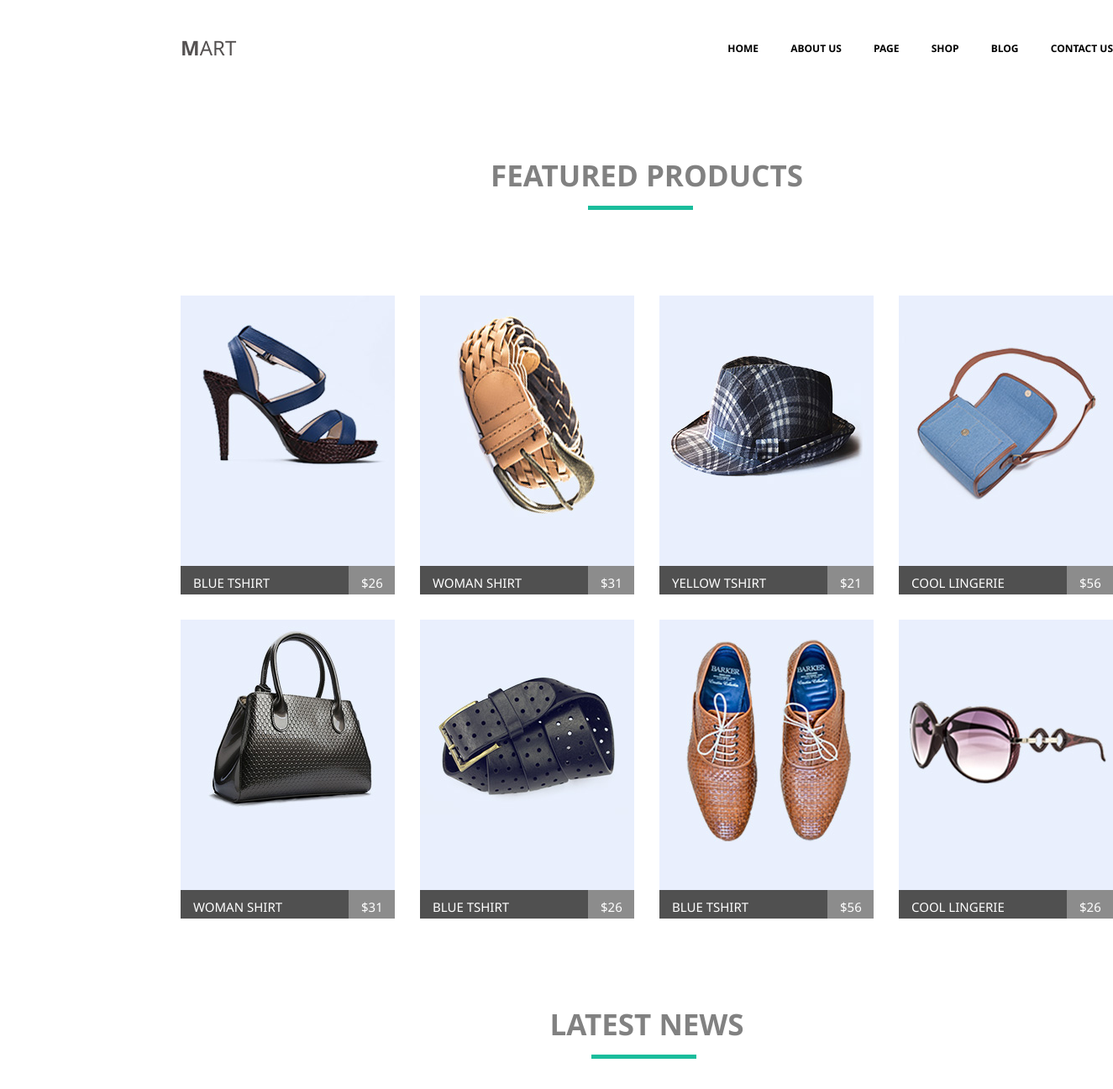
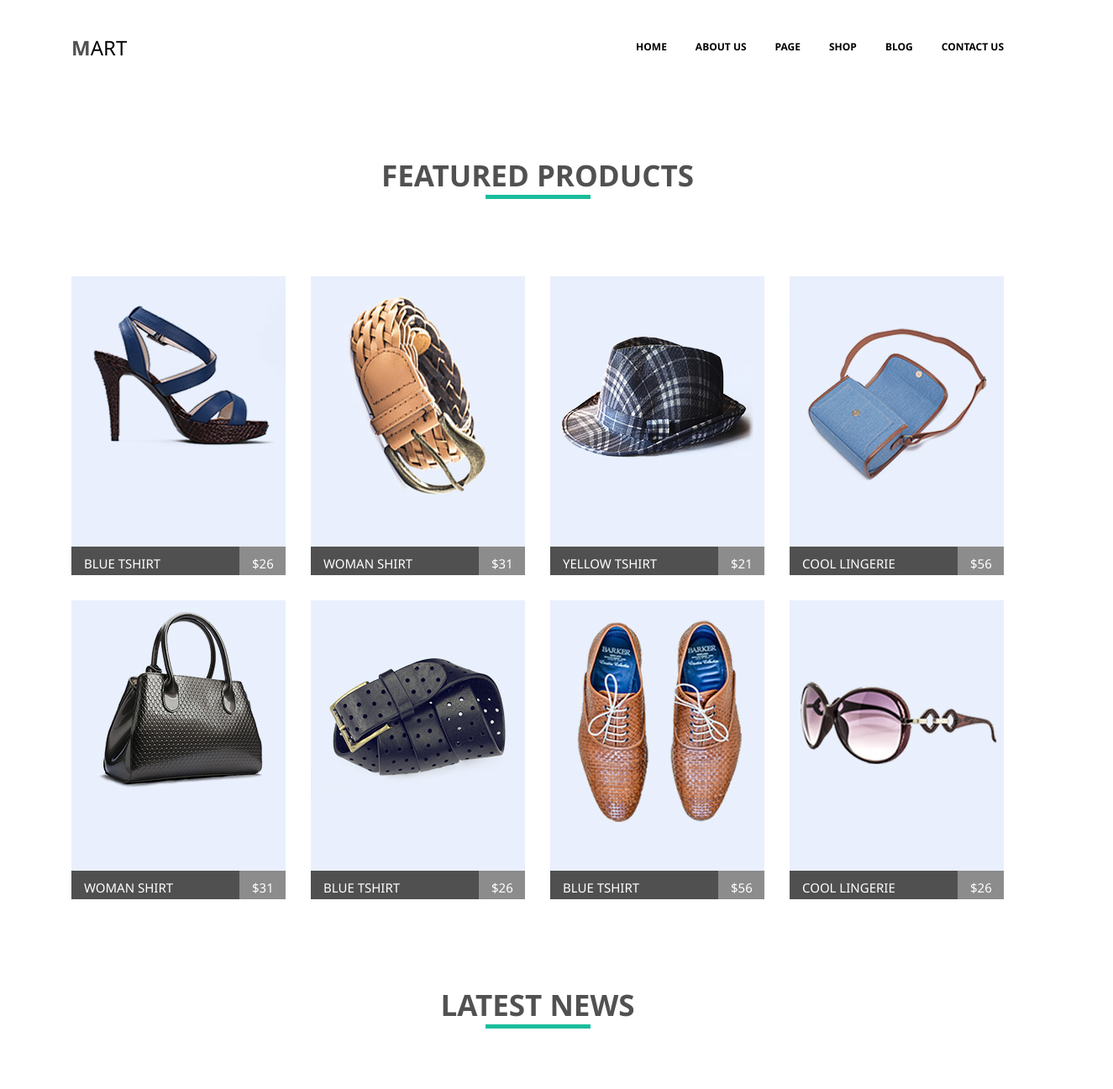
Before and after one commit to OlexandrManziuk/GoIT, a plain HTML site: page hw_4/index.html in a window 1280 px wide. Shown: the top 1297 px of the page at 84% size, 1325 px wide, since content can reach past the window. Drawn offline with Linux system fonts and the light colour scheme.

Commit message:
changed css/html acc2remarks(11)

```diff
--- a/hw_4/css/styles.css
+++ b/hw_4/css/styles.css
@@ -3,47 +3,55 @@
     padding: 0;
     box-sizing: border-box;
   }
+
+.container {
+    width: 1110px;
+    margin: 0 auto;
+}
+
 html {
-    margin-left: 215px;
-    width: 1110px;
-}
-html, body {
     font-family:'Segoe UI', 'Open Sans'
 }
 .site-navigation {
-    margin-top: 40px;
-    margin-bottom: 112px;
+    padding-top: 40px;
+    padding-bottom: 112px;
 }
 .logo {
-    display: inline-block;
+    display: block;
+    float: left;
     font-weight: 400;
-    color: rgb(85, 82, 82);
+    color: #515151;
     font-size: 24px;
+}
+a:hover {
+    cursor: pointer;
 }
 .logo:hover::first-letter {
     color: 	#1abd9c;
 }
 .logo::first-letter {
     font-weight: 700;
+    color: #515151;
 }
 a{
     text-decoration: none;
-    color: #000000;
+    color:#000000;
 }
 a:hover {
     color: #1abd9c;
     cursor: pointer;
 }
 .list {
-    width: 1040px;
+    /* width: 1040px; */
     float: right;
     margin: 0;
     padding: 0;
     text-align: right;
-    margin-top: 5px;
+    margin-top: 7px;
 }
 .nav-item {
-    display: inline-block;
+    display: block;
+    float: left;
     font-size: 12px;
     font-weight: 700;
 }
@@ -58,6 +66,7 @@ a:hover {
     margin: 0 auto;
     font-size: 35px;
     font-weight: 700;
+    color: #515151;
     text-align: center;
     display: block;
     position: relative;
@@ -66,29 +75,34 @@ a:hover {
     margin: 0 auto;
     font-size: 35px;
     font-weight: 700;
+    color: #515151;
     text-align: center;
     display: block;
     position: relative;
 }
 .first-header::after {
     content: '';
-    position: absolute;
+    /* position: absolute;
     bottom: 0;
     top: 60px;
-    left: 485px;
+    left: 485px; */
     width: 125px;
     height: 5px;
     background: #1abd9c;
+    display: block;
+    margin: 0 auto;
 }
 .second-header::after {
     content: '';
-    position: absolute;
+    /* position: absolute;
     bottom: 0;
     top: 60px;
-    left: 489px;
+    left: 489px; */
     width: 125px;
     height: 5px;
     background: #1abd9c;
+    display: block;
+    margin: 0 auto;
 }
 
 .clearfix::after {
@@ -100,7 +114,7 @@ a:hover {
     font-size: 0;
     float: left;
     margin-right: 30px;
-    margin-bottom: 102px;
+    /* margin-bottom: 102px; */
 }
 .catalog-item:nth-child(-n+4) {
     margin-bottom: 30px;
@@ -118,6 +132,7 @@ a:hover {
     background-color: #1abd9c;
 }
 .first-section {
+    padding-bottom: 102px;
     font-size: 0;
 }
 .catalog-item-title {
@@ -150,12 +165,12 @@ img {
     display: block
 }
 .first-header {
-    margin-bottom: 120px;
-    color: #818181;
+    margin-bottom: 92px;
+    color: #515151;
 }
 .second-header {
-    margin-bottom: 120px;
-    color: #818181;
+    margin-bottom: 75px;
+    color: #515151;
 }
 .second-menu {
     width: 350px;
@@ -167,9 +182,9 @@ img {
 }
 .second-menu-header {
     font-size: 16px;
-    margin-bottom: 50px;
-    font-weight: 700;
-    color: #818181;
+    margin-bottom: 30px;
+    font-weight: 500;
+    color: #515151;
     display: block;
     position: relative;
 }
@@ -185,15 +200,20 @@ img {
 }
 .second-menu-info {
     font-size: 14px;
-    font-weight: 700;
-    color: #818181;
+    font-weight: 400;
+    margin-bottom: 30px;
+    color: #515151;
 }
-.button {
+.read-more-article {
     padding: 20px 42px;
     color: #fff;
     background-color: #1abc9c;
     font-size: 15px;
-    font-weight: 500;
+    font-weight: 400;
     cursor: pointer;
-    margin-top: 10px;
+    /* margin-top: 10px; */
 }
+.read-more-article:hover {
+    background-color: #159d82;
+    color: #ffffff;
+}
--- a/hw_4/index.html
+++ b/hw_4/index.html
@@ -10,9 +10,10 @@
 </head>
 
 <body>
-    <header class="site-navigation clearfix">
+    <div class="container">
+        <header class="site-navigation">
             <nav class="clearfix">
-            <h1 class="logo">MART</h1>
+                <h1 class="logo"><a href="#">MART</a></h1>
                 <ul class="list">
                     <li class="nav-item"><a href="#">HOME</a></li>
                     <li class="nav-item"><a href="#">ABOUT US</a></li>
@@ -93,21 +94,24 @@
                     <img src="img/news_1.jpg" alt="google maps on the ipad screen">
                     <h3 class="second-menu-header">Lorem Ipsum.Proin gravida nibh vel velit auctor aliquet.Aenean</h3>
                     <p class="second-menu-info">
-                    Lorem ipsum, dolor sit amet consectetur adipisicing elit. Deserunt sint similique, at ex deleniti
-                    nemo laboriosam natus rerum quibusdam quasi ullam laborum, aliquam reprehenderit corrupti ut autem
+                        Lorem ipsum, dolor sit amet consectetur adipisicing elit. Deserunt sint similique, at ex
+                        deleniti
+                        nemo laboriosam natus rerum quibusdam quasi ullam laborum, aliquam reprehenderit corrupti ut
+                        autem
                         totam distinctio nulla. Ab, tempore?
                     </p>
-                <button class="button">Read More</button>
+                    <a href="#" class="read-more-article">Read More</a>
                 </article>
                 <article class="second-menu">
                     <img src="img/news_2.jpg" alt="Women communication">
                     <h3 class="second-menu-header">Lorem Ipsum.Proin gravida nibh vel velit auctor aliquet.Aenean</h3>
                     <p class="second-menu-info">
-                    Lorem, ipsum dolor sit amet consectetur adipisicing elit. Voluptatibus suscipit officia excepturi
+                        Lorem, ipsum dolor sit amet consectetur adipisicing elit. Voluptatibus suscipit officia
+                        excepturi
                         quia in natus culpa, iure, ipsam dolor dolorem dolore optio! Cupiditate sequi consequatur atque
                         natus architecto fugiat autem quaerat ab.
                     </p>
-                <button class="button">Read More</button>
+                    <a href="#" class="read-more-article">Read More</a>
                 </article>
                 <article class="second-menu">
                     <img src="img/news_3.jpg" alt="Bus">
@@ -117,10 +121,12 @@
                         corporis eius repudiandae molestias voluptatem quo aspernatur? Nisi omnis modi debitis eveniet
                         voluptate alias sunt quidem dolor!
                     </p>
-                <button class="button">Read More</button>
+                    <a href="#" class="read-more-article">Read More</a>
                 </article>
             </section>
         </main>
+    </div>
 </body>
 
+
 </html>
```
Lines whose indentation alone changed are shown as unchanged.
